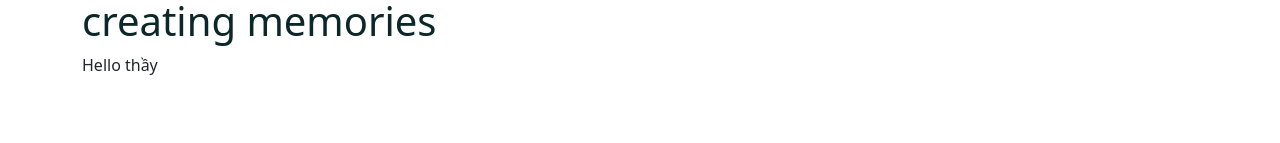
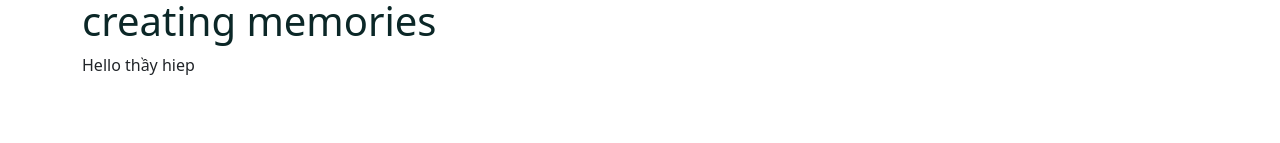
Before and after one commit to duongkaja/ProjectNodejs, a React (Create React App) app in the folder frontend/: page /home in a window 1280 px wide. Shown: the part 681-824 px from the top of the page. Built offline with nearby package versions, Linux system fonts and the light colour scheme; a web font is replaced by a local one.

Commit message:
gia test

```diff
--- a/frontend/src/pages/Home.jsx
+++ b/frontend/src/pages/Home.jsx
@@ -22,7 +22,7 @@ const Home = () => {
             </div>
             <h1>Traveling opens the door to creating <span className="hightlight"> memories </span></h1>
             <p>
-              Hello thầy
+              Hello thầy hiep
             </p>
           </div>
         </Col>
```
